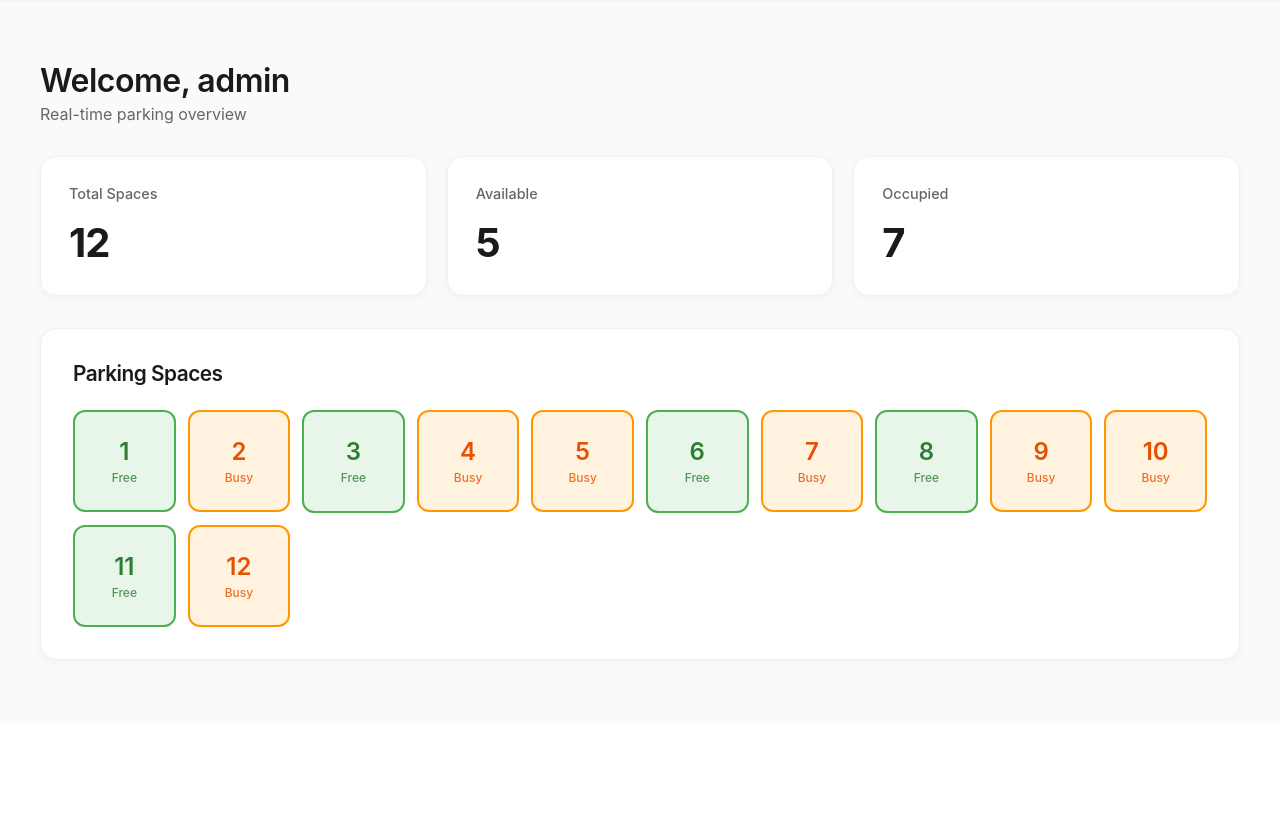
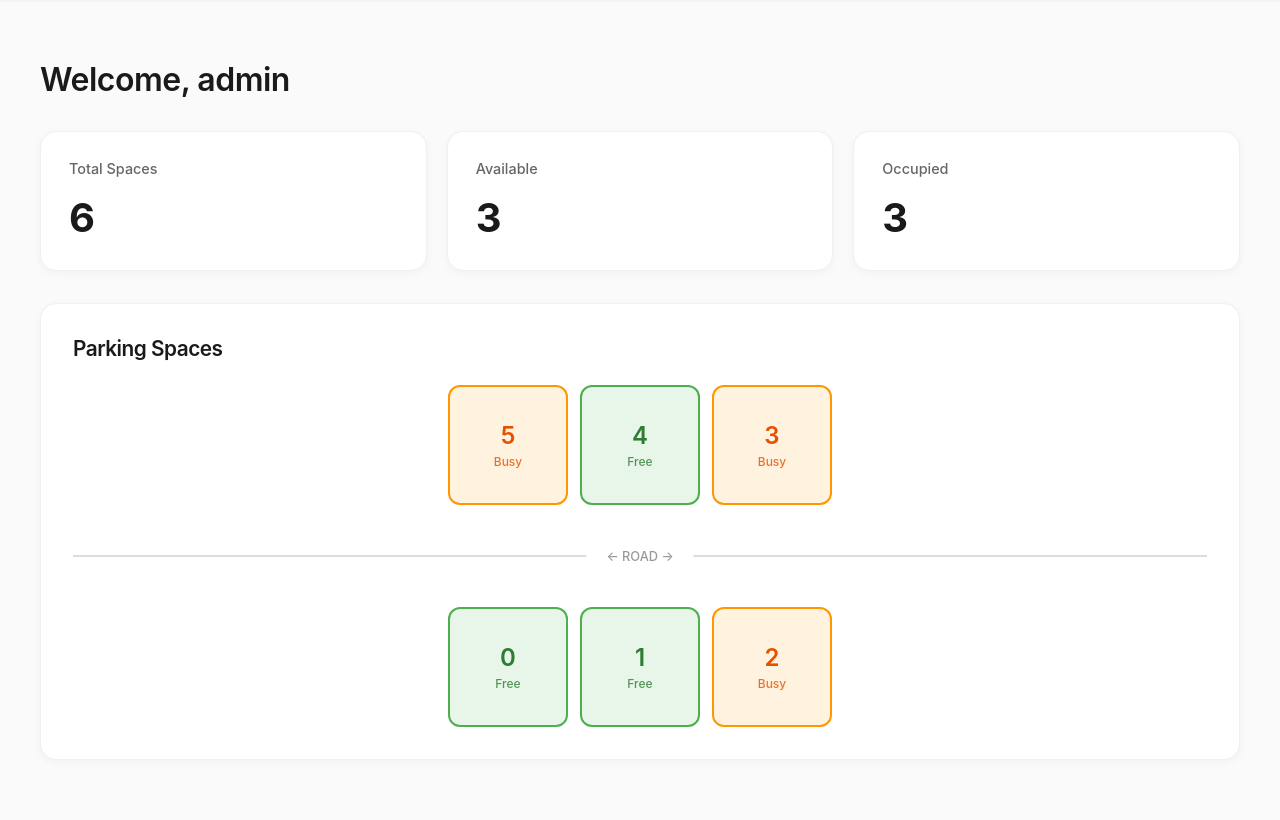
Before and after one commit to ParkingPalPro/ParkingPal, a Flask app: page /dashboard in a window 1280 px wide. Shown: the part 79-899 px from the top of the page. Before the commit the page ends 739 px from the top, so only its background shows below. Run offline with Flask 3, Linux system fonts and the light colour scheme; a user stored in the database is signed in.

Commit message:
Changed parking diagram and mock data

```diff
--- a/templates/dashboard.html
+++ b/templates/dashboard.html
@@ -1,3 +1,4 @@
+
 {% extends "base.html" %}
 
 {% block title %}Dashboard - ParkingPal{% endblock %}
@@ -102,9 +103,37 @@
     }
 
     .spaces-grid {
+        display: flex;
+        flex-direction: column;
+        gap: 40px;
+        align-items: center;
+    }
+
+    .parking-row {
         display: grid;
-        grid-template-columns: repeat(auto-fill, minmax(100px, 1fr));
+        grid-template-columns: repeat(3, 120px);
         gap: 12px;
+    }
+
+    .road-divider {
+        width: 100%;
+        height: 2px;
+        background: #ddd;
+        position: relative;
+        margin: 10px 0;
+    }
+
+    .road-divider::before {
+        content: '← ROAD →';
+        position: absolute;
+        top: 50%;
+        left: 50%;
+        transform: translate(-50%, -50%);
+        background: white;
+        padding: 0 20px;
+        color: #999;
+        font-size: 0.8em;
+        font-weight: 500;
     }
 
     .space-box {
@@ -171,8 +200,8 @@
 
     /* Responsive */
     @media (max-width: 768px) {
-        .spaces-grid {
-            grid-template-columns: repeat(auto-fill, minmax(80px, 1fr));
+        .parking-row {
+            grid-template-columns: repeat(3, 90px);
         }
 
         .stat-card .number {
@@ -191,7 +220,6 @@
     <!-- Header -->
     <div class="header-section">
         <h1>Welcome, {{ username }}</h1>
-        <p>Real-time parking overview</p>
     </div>
 
     <!-- Statistics -->
@@ -231,28 +259,21 @@
 </div>
 
 <script>
-    // Mock data - replace with real API later
       function loadParkingData() {
+        // Mock data for testing
         const mockData = {
-            total: 12,
-            available: 5,
-            occupied: 7,
+            total: 6,
+            available: 3,
+            occupied: 3,
             spaces: [
+                { id: 0, status: 'available' },
                 { id: 1, status: 'available' },
                 { id: 2, status: 'occupied' },
-                { id: 3, status: 'available' },
-                { id: 4, status: 'occupied' },
-                { id: 5, status: 'occupied' },
-                { id: 6, status: 'available' },
-                { id: 7, status: 'occupied' },
-                { id: 8, status: 'available' },
-                { id: 9, status: 'occupied' },
-                { id: 10, status: 'occupied' },
-                { id: 11, status: 'available' },
-                { id: 12, status: 'occupied' }
+                { id: 3, status: 'occupied' },
+                { id: 4, status: 'available' },
+                { id: 5, status: 'occupied' }
             ]
         };
-
         updateDashboard(mockData);
     }
 
@@ -262,16 +283,34 @@
         animateNumber('availableSpaces', data.available);
         animateNumber('occupiedSpaces', data.occupied);
 
-        // Update spaces grid
+        // Create parking layout: bottom row (0,1,2), road, top row (5,4,3)
+        const bottomRow = data.spaces.filter(s => [0, 1, 2].includes(s.id));
+        const topRow = data.spaces.filter(s => [3, 4, 5].includes(s.id)).reverse(); // 5,4,3
+
         const spacesGrid = document.getElementById('spacesGrid');
-        spacesGrid.innerHTML = data.spaces.map(space => `
+        spacesGrid.innerHTML = `
+            <div class="parking-row">
+                ${topRow.map(space => `
                     <div class="space-box ${space.status}">
                         <div class="space-number">${space.id}</div>
                         <div class="space-status">
                             ${space.status === 'available' ? 'Free' : 'Busy'}
                         </div>
                     </div>
-        `).join('');
+                `).join('')}
+            </div>
+            <div class="road-divider"></div>
+            <div class="parking-row">
+                ${bottomRow.map(space => `
+                    <div class="space-box ${space.status}">
+                        <div class="space-number">${space.id}</div>
+                        <div class="space-status">
+                            ${space.status === 'available' ? 'Free' : 'Busy'}
+                        </div>
+                    </div>
+                `).join('')}
+            </div>
+        `;
     }
 
     function animateNumber(elementId, target) {
@@ -289,7 +328,7 @@
         }, 30);
     }
 
-    // Load on page load
     loadParkingData();
+
 </script>
 {% endblock %}
```
Lines whose indentation alone changed are shown as unchanged.
